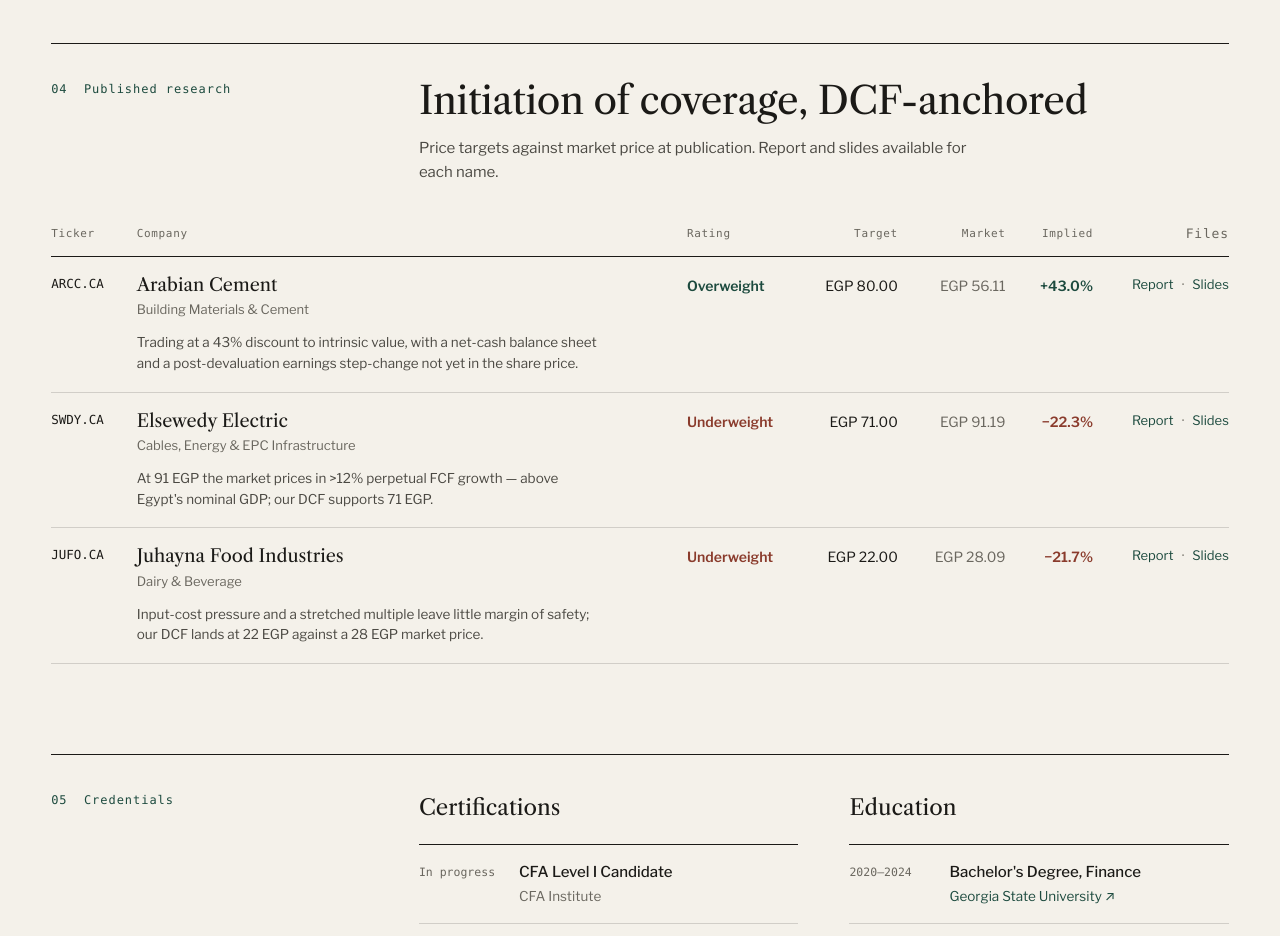
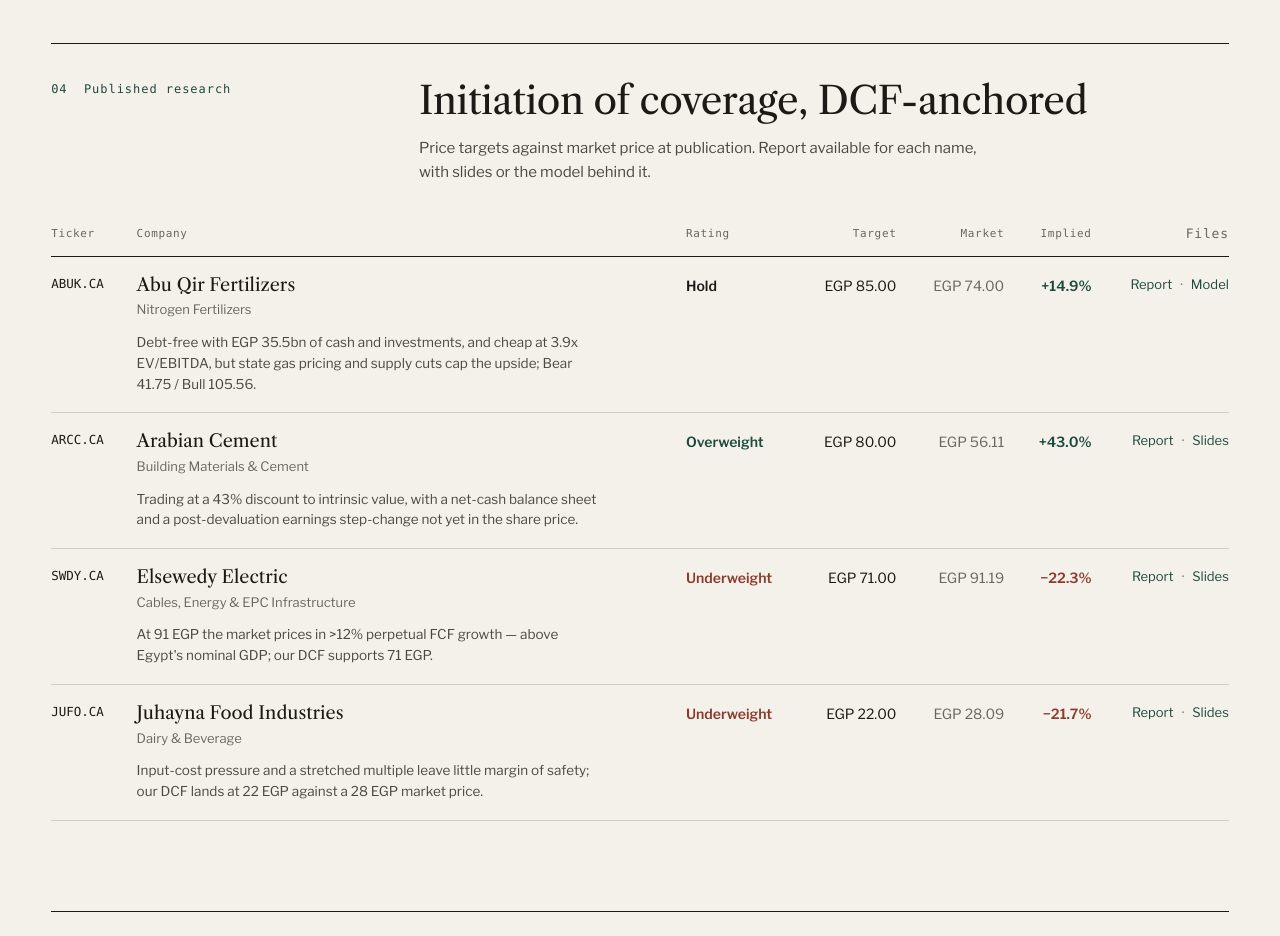
Before and after one commit to tylerharrrb-glitch/AhmedWaelPortfolio, a plain HTML site: page index.html in a window 1280 px wide. Shown: the part 4580-5516 px from the top of the page. Drawn offline with nearby package versions, Linux system fonts and the light colour scheme; a web font is replaced by a local one.

Commit message:
Update ABUK model; add ABUK equity research report
Abu Qir Fertilizers model is now priced at EGP 74.00 on 2026-11-22:
Base Case fair value EGP 85.00 (+14.9%, HOLD). Add the eight-page
case-study report to Published research with links to the report
and the model, and bump the model preview link to v=3 to bust the
Office viewer cache.

Co-Authored-By: Claude Opus 5.5 <noreply@anthropic.com>

```diff
--- a/index.html
+++ b/index.html
@@ -403,7 +403,7 @@
                 <span class="lib-name">Abu Qir Fertilizers</span>
                 <span class="lib-sector">Fertilizers / Chemicals</span>
                 <span class="lib-scope">3-statement · DCF · trading comps</span>
-                <span class="lib-files"><a href="https://view.officeapps.live.com/op/view.aspx?src=https%3A%2F%2Fahmedwael.pages.dev%2Fmodels%2FAbu-Qir-Fertilizers-ABUK-Valuation-Model.xlsx%3Fv%3D2" target="_blank" rel="noopener">Preview</a><a href="https://ahmedwael.pages.dev/models/Abu-Qir-Fertilizers-ABUK-Valuation-Model.xlsx">Download</a></span>
+                <span class="lib-files"><a href="https://view.officeapps.live.com/op/view.aspx?src=https%3A%2F%2Fahmedwael.pages.dev%2Fmodels%2FAbu-Qir-Fertilizers-ABUK-Valuation-Model.xlsx%3Fv%3D3" target="_blank" rel="noopener">Preview</a><a href="https://ahmedwael.pages.dev/models/Abu-Qir-Fertilizers-ABUK-Valuation-Model.xlsx">Download</a></span>
               </div>
               <div class="lib-row">
                 <span class="mono lib-ticker">GOUR.CA</span>
@@ -625,7 +625,7 @@
         <div class="eyebrow">04 &nbsp;Published research</div>
         <div>
           <h2 class="section-title">Initiation of coverage, DCF-anchored</h2>
-          <p class="note">Price targets against market price at publication. Report and slides available for each name.</p>
+          <p class="note">Price targets against market price at publication. Report available for each name, with slides or the model behind it.</p>
         </div>
       </div>
       <div class="scroll-x">
@@ -636,6 +636,16 @@
             </tr>
           </thead>
           <tbody>
+
+            <tr>
+              <td class="mono r-ticker">ABUK.CA</td>
+              <td><div class="r-name">Abu Qir Fertilizers</div><div class="r-sector">Nitrogen Fertilizers</div><p class="r-thesis">Debt-free with EGP 35.5bn of cash and investments, and cheap at 3.9x EV/EBITDA, but state gas pricing and supply cuts cap the upside; Bear 41.75 / Bull 105.56.</p></td>
+              <td class="r-rating">Hold</td>
+              <td class="num">EGP 85.00</td>
+              <td class="num muted">EGP 74.00</td>
+              <td class="num up strong">+14.9%</td>
+              <td class="r-files"><a href="https://ahmedwael.pages.dev/models/Abu-Qir-Fertilizers-ABUK-Equity-Research.pdf" target="_blank" rel="noopener">Report</a><span class="dot">·</span><a href="https://view.officeapps.live.com/op/view.aspx?src=https%3A%2F%2Fahmedwael.pages.dev%2Fmodels%2FAbu-Qir-Fertilizers-ABUK-Valuation-Model.xlsx%3Fv%3D3" target="_blank" rel="noopener">Model</a></td>
+            </tr>
 
             <tr>
               <td class="mono r-ticker">ARCC.CA</td>
```
Also changed, not shown: 2 other files.
